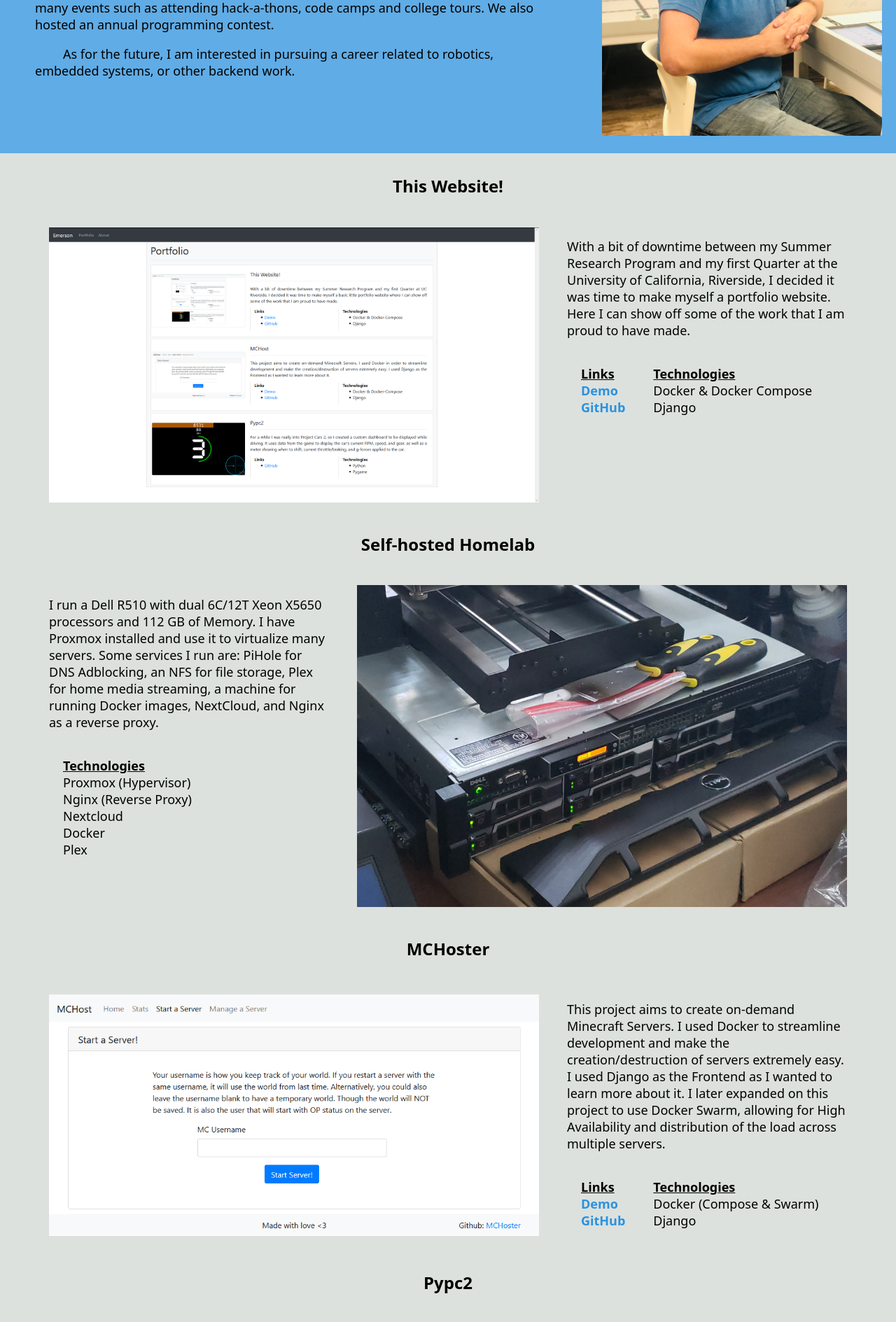
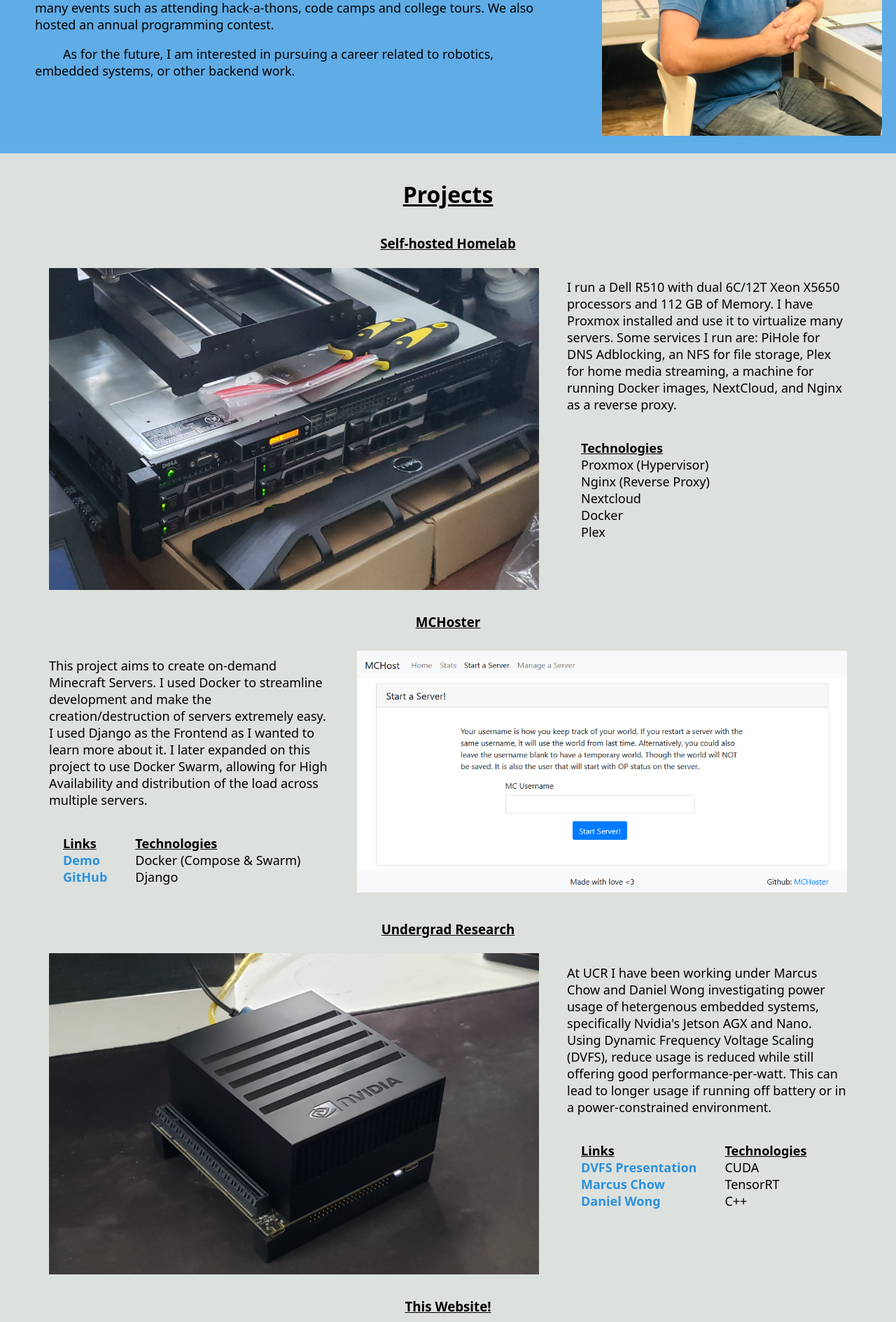
Before and after one commit to emwjacobson/emwj.dev, a Django app: page / in a window 1280 px wide. Shown: the part 421-2310 px from the top of the page at 70% size. Run offline with Django 3.2, Linux system fonts and the light colour scheme.

Commit message:
Added section talking about research

```diff
--- a/web/app/static/styles.css
+++ b/web/app/static/styles.css
@@ -12,7 +12,7 @@
     text-decoration: none;
 }
 
-img{
+img {
     height: 100%;
     width: 100%;
     object-fit: contain;
@@ -73,13 +73,24 @@
     align-items: center;
 }
 
+.projects > h1 {
+    font-size: 200%;
+    text-decoration: underline;
+}
+
+.projects > h3 {
+    margin: 0px;
+    padding-top: 10px;
+    text-decoration: underline;
+}
+
 .project {
     display: flex;
     flex-direction: row;
     justify-content: center;
 }
 
-.project:nth-child(4n) {
+.project:nth-child(4n+1) {
     flex-direction: row-reverse;
 }
 
--- a/web/app/templates/app/base.html
+++ b/web/app/templates/app/base.html
@@ -1,5 +1,5 @@
 {% load static %}
-<!-- Graphic design isn't my strong point, I apologize. -->
+<!-- Graphic design isn't my strong point. -->
 <!DOCTYPE html>
 <html lang="en">
 <head>
--- a/web/app/templates/app/index.html
+++ b/web/app/templates/app/index.html
@@ -26,8 +26,9 @@
   </section>
 
   <section class="projects">
+    <h1>Projects</h1>
     {% for project in projects %}
-    <h1>{{ project.title }}</h1>
+    <h3>{{ project.title }}</h3>
     <div class="project">
       <div class="project-image">
         <img src="{{ project.image }}" loading="lazy">
--- a/web/app/views.py
+++ b/web/app/views.py
@@ -3,22 +3,12 @@
 
 projects = [
     {
-        'image': static('site.png'),
-        'title': 'This Website!',
-        'description': 'With a bit of downtime between my Summer Research Program and my first Quarter at the University of California, Riverside, I decided it was time to make myself a portfolio website. Here I can show off some of the work that I am proud to have made.',
-        'technologies': [
-            "Docker & Docker Compose",
-            "Django"
-        ],
-        'links': [
-            { 'text': 'Demo', 'url': 'https://emwj.dev/' },
-            { 'text': 'GitHub', 'url': 'https://github.com/emwjacobson/emwj.dev'}
-        ]
-    },
-    {
         'image': static('r510.png'),
         'title': 'Self-hosted Homelab',
-        'description': 'I run a Dell R510 with dual 6C/12T Xeon X5650 processors and 112 GB of Memory. I have Proxmox installed and use it to virtualize many servers. Some services I run are: PiHole for DNS Adblocking, an NFS for file storage, Plex for home media streaming, a machine for running Docker images, NextCloud, and Nginx as a reverse proxy.',
+        'description': 'I run a Dell R510 with dual 6C/12T Xeon X5650 processors and 112 GB of Memory. \
+            I have Proxmox installed and use it to virtualize many servers. Some services I run are: \
+            PiHole for DNS Adblocking, an NFS for file storage, Plex for home media streaming, a machine \
+            for running Docker images, NextCloud, and Nginx as a reverse proxy.',
         'technologies': [
             "Proxmox (Hypervisor)",
             "Nginx (Reverse Proxy)",
@@ -31,7 +21,10 @@
     {
         'image': static('mchost.png'),
         'title': 'MCHoster',
-        'description': 'This project aims to create on-demand Minecraft Servers. I used Docker to streamline development and make the creation/destruction of servers extremely easy. I used Django as the Frontend as I wanted to learn more about it. I later expanded on this project to use Docker Swarm, allowing for High Availability and distribution of the load across multiple servers.',
+        'description': 'This project aims to create on-demand Minecraft Servers. I used Docker to streamline \
+            development and make the creation/destruction of servers extremely easy. I used Django as the \
+            Frontend as I wanted to learn more about it. I later expanded on this project to use Docker Swarm, \
+            allowing for High Availability and distribution of the load across multiple servers.',
         'technologies': [
             "Docker (Compose & Swarm)",
             "Django"
@@ -39,6 +32,37 @@
         'links': [
             { 'text': 'Demo', 'url': 'https://mc.emwj.dev/' },
             { 'text': 'GitHub', 'url': 'https://github.com/emwjacobson/MCHoster' }
+        ]
+    },
+    {
+        'image': static('agx.jpg'),
+        'title': 'Undergrad Research',
+        'description': 'At UCR I have been working under Marcus Chow and Daniel Wong investigating power usage \
+            of hetergenous embedded systems, specifically Nvidia\'s Jetson AGX and Nano. Using Dynamic Frequency \
+            Voltage Scaling (DVFS), reduce usage is reduced while still offering good performance-per-watt. \
+            This can lead to longer usage if running off battery or in a power-constrained environment.',
+        'technologies': [
+            'CUDA',
+            'TensorRT',
+            'C++'
+        ],
+        'links': [
+            { 'text': 'DVFS Presentation', 'url': static('DVFS.pdf') },
+            { 'text': 'Marcus Chow', 'url': 'https://www.cs.ucr.edu/~mchow009/'},
+            { 'text': 'Daniel Wong', 'url': 'http://www.danielwong.org/' }
+        ]
+    },
+    {
+        'image': static('site.png'),
+        'title': 'This Website!',
+        'description': 'With a bit of downtime between my Summer Research Program and my first Quarter at the University of California, Riverside, I decided it was time to make myself a portfolio website. Here I can show off some of the work that I am proud to have made.',
+        'technologies': [
+            "Docker & Docker Compose",
+            "Django"
+        ],
+        'links': [
+            { 'text': 'Demo', 'url': 'https://emwj.dev/' },
+            { 'text': 'GitHub', 'url': 'https://github.com/emwjacobson/emwj.dev'}
         ]
     },
     {
```
Also changed, not shown: web/app/static/agx.jpg (added), 1 other file.
